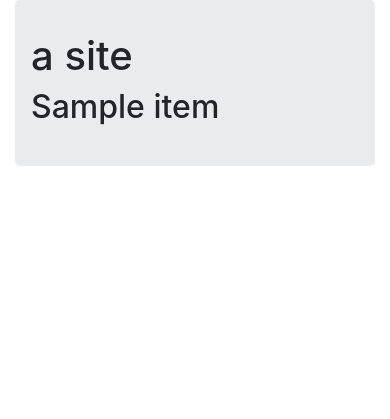
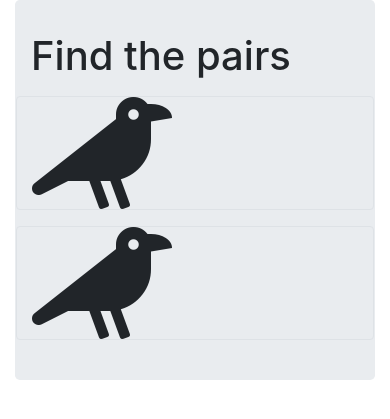
Before and after one commit to MattHowdy/memory-game, a Flask app: template templates/the-game.html in a window 390 px wide. Shown: the part 164-583 px from the top of the page. Run offline with Flask 2, Linux system fonts and the light colour scheme; the template is opened without the code that fills it: most values are stand-ins (such as "Sample title", 1, 10 or a date in 2020); some libraries are stand-ins or nearby versions.

Commit message:
The second page is dynamically created and responsive

```diff
--- a/templates/the-game.html
+++ b/templates/the-game.html
@@ -5,9 +5,21 @@
     <div class="container">
         {% include 'navbar.html' %}
         <div class="jumbotron mb-5">
-            <h1>a site</h1>
-            {% for item in number %}
-                <h2>{{ item }}</h2>
-            {% endfor %}
+            <h1>Find the pairs</h1>
+
+            <div class="row">
+                {% for item in number %}
+                    <div class="cards col-lg-2 col-md-4 col-sm-6 my-2 border rounded">
+                        <i class="fas fa-crow fa-7x"></i>
+{#                        <img src="{{ url_for('static', filename='img/who-is-who.jpg') }}" class="rounded img-thumbnail img-fluid" alt="">#}
+                    </div>
+                    <div class="cards col-lg-2 col-md-4 col-sm-6 my-2 border rounded">
+                        <i class="fas fa-crow fa-7x"></i>
+{#                        <img src="{{ url_for('static', filename='img/who-is-who.jpg') }}" class="rounded img-thumbnail img-fluid" alt="">#}
+                    </div>
+                {% endfor %}
+            </div>
+
         </div>
+    </div>
 {% endblock %}
```
